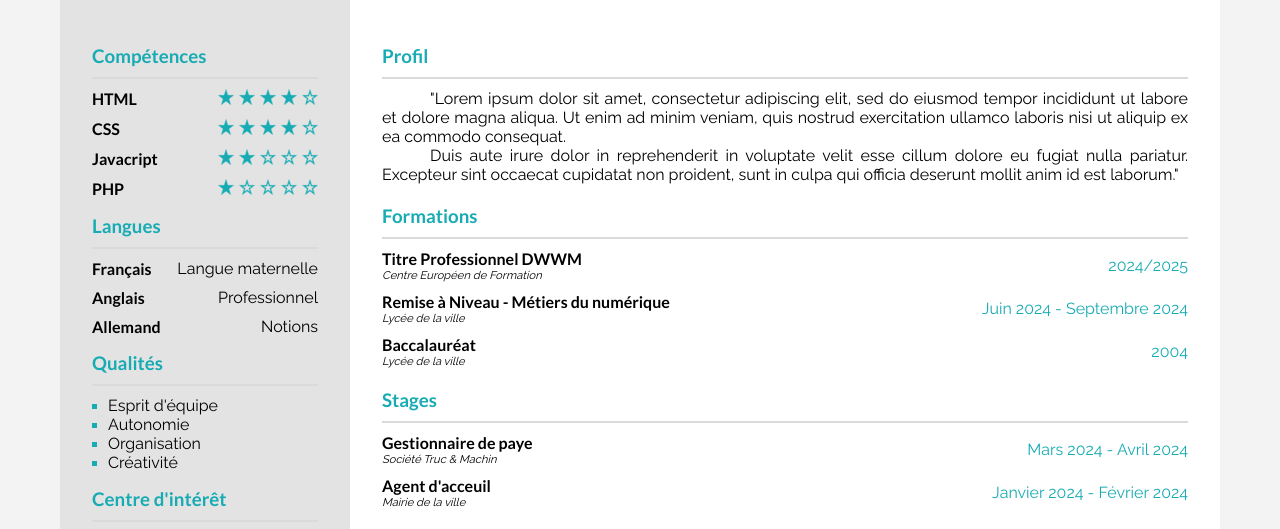
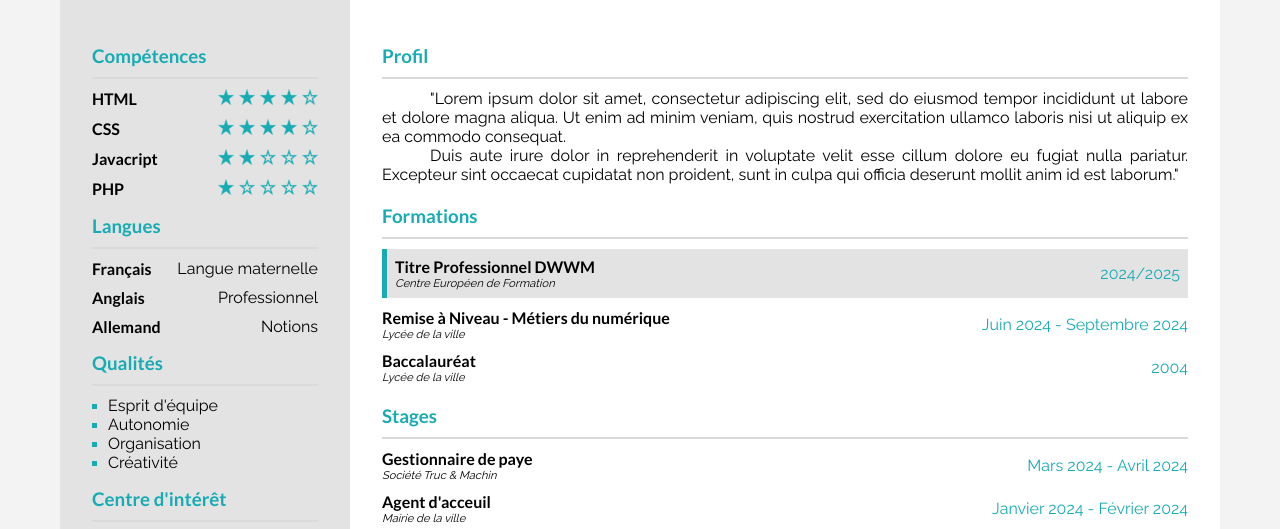
Before and after one commit to lroubaix33/CV_DEVOIR_CEF, a plain HTML site: page index.html in a window 1280 px wide. In both pictures the pointer is over the element 785 px from the left and 483 px from the top of the page. Shown: the part 218-747 px from the top of the page. Drawn offline with Linux system fonts and the light colour scheme.

Commit message:
add hover formation item + hover opacity social media

```diff
--- a/assets/css/style.css
+++ b/assets/css/style.css
@@ -215,6 +215,12 @@ ul {
     align-items: center;
 }
 
+.general_item_section:hover {
+    padding: 8px;
+    border-left: 5px solid #17abb3;
+    background-color: #e3e3e3;
+}
+
 .formations {
     margin-top: 5px;
 }
@@ -262,6 +268,10 @@ footer p {
     gap: 15px;
 }
 
+.social_media a:hover {
+    opacity: 0.5;
+}
+
 .footer_content {
     display: flex;
     flex-direction: column;
```
